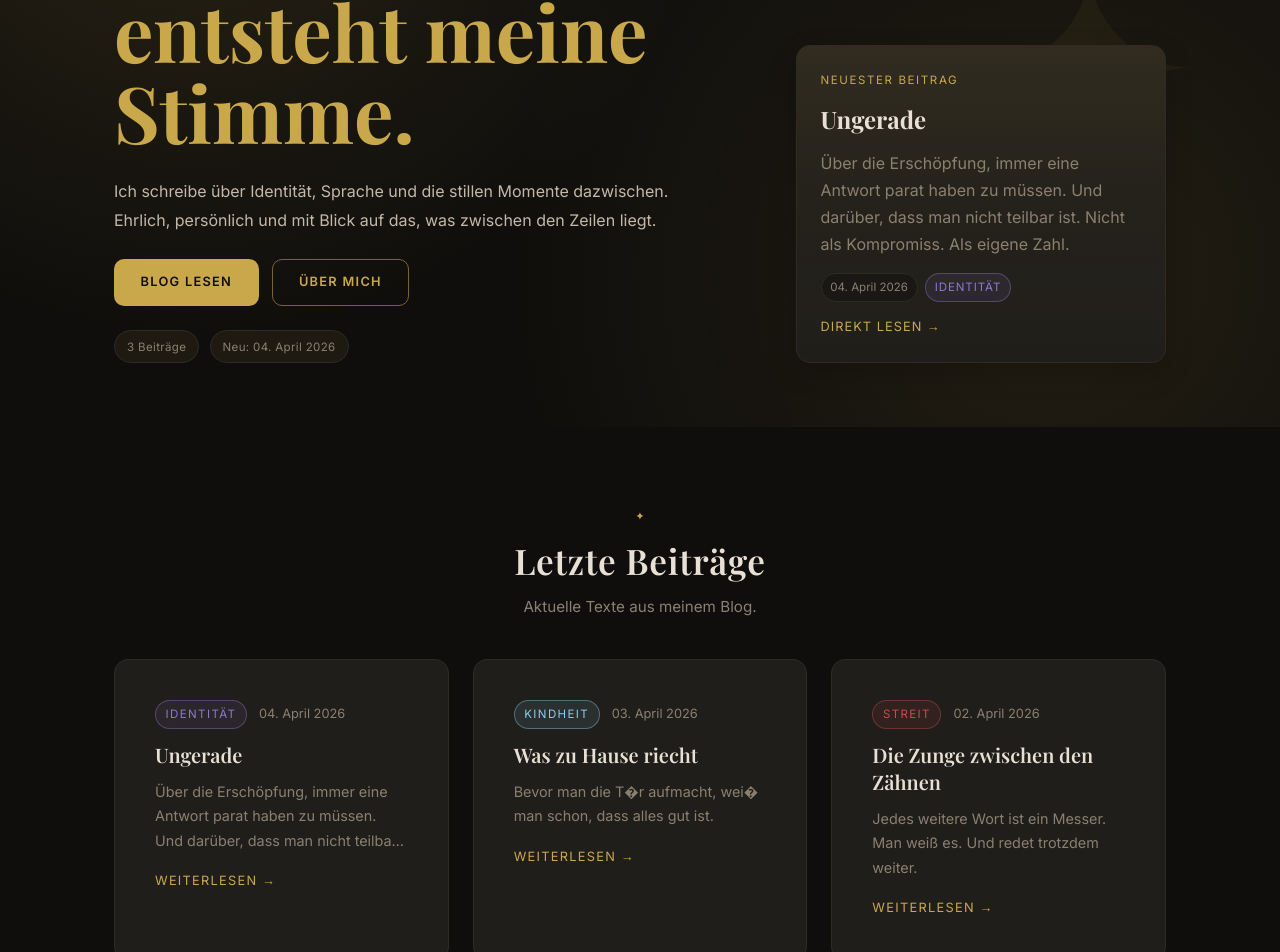
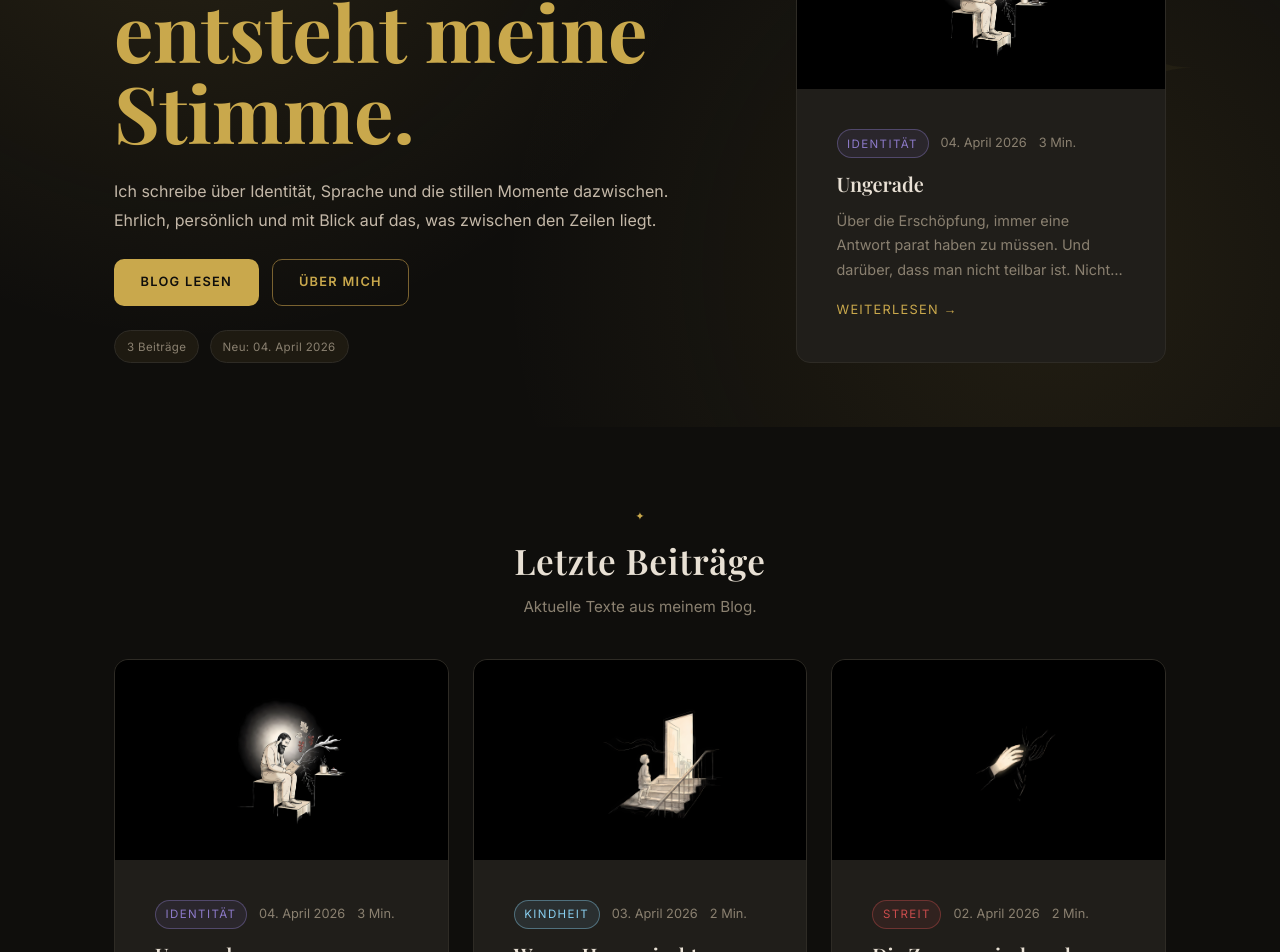
Before and after one commit to Mosaik114/Mazgin-Nerway, a Next.js app: page / in a window 1280 px wide. Shown: the part 360-1312 px from the top of the page. Built offline with nearby package versions, Linux system fonts and the light colour scheme; no server answers.

Commit message:
kleine bugs gefixt

```diff
--- a/src/app/about/page.tsx
+++ b/src/app/about/page.tsx
@@ -25,7 +25,8 @@ export default function AboutPage() {
               src="/images/PB-Bild.png"
               alt="Porträt von Mazgin Nerway"
               fill
-              sizes="(max-width: 768px) 200px, (max-width: 1024px) 240px, 300px"
+              sizes="(max-width: 768px) 467px, (max-width: 1024px) 574px, 682px"
+              quality={90}
               className={styles.profileImage}
               priority
             />
--- a/src/app/page.module.css
+++ b/src/app/page.module.css
@@ -90,23 +90,20 @@
 .heroAside {
   display: flex;
   flex-direction: column;
-  gap: 0.9rem;
-  padding: var(--space-md);
-  border: 1px solid var(--color-border);
-  border-radius: var(--radius-md);
-  background:
-    linear-gradient(180deg, rgba(var(--color-gold-rgb), 0.1) 0%, rgba(var(--color-gold-rgb), 0.03) 45%, transparent 100%),
-    var(--color-bg-card);
-  box-shadow: 0 10px 28px rgba(0, 0, 0, 0.18);
+  gap: 0.8rem;
   animation: fadeUp 0.7s ease both;
-  transition: border-color 0.25s, transform 0.25s, box-shadow 0.25s;
-  cursor: pointer;
 }
 
 .heroAside:hover {
-  border-color: var(--color-gold-dim);
-  transform: translateY(-2px);
-  box-shadow: 0 14px 34px rgba(0, 0, 0, 0.24);
+  transform: none;
+}
+
+.heroAsideCardWrap {
+  position: relative;
+}
+
+.heroAsideCardWrap > :global(a) {
+  width: 100%;
 }
 
 .heroAsideLabel {
@@ -120,6 +117,46 @@
   font-size: clamp(1.25rem, 2.4vw, 1.5rem);
   line-height: 1.3;
   color: var(--color-text);
+}
+
+.heroAsideCover {
+  position: relative;
+  width: 100%;
+  aspect-ratio: 16 / 8.6;
+  border-radius: var(--radius-sm);
+  overflow: hidden;
+  background-color: #050505;
+}
+
+.heroAsideCoverImg {
+  object-fit: contain;
+  object-position: center;
+  padding: 0.7rem;
+}
+
+.heroAsideBadge {
+  position: absolute;
+  top: 0.55rem;
+  left: 0.55rem;
+  z-index: 4;
+  display: inline-flex;
+  align-items: center;
+  padding: 0.2rem 0.5rem;
+  border-radius: var(--radius-pill);
+  border: 1px solid rgba(var(--color-gold-rgb), 0.55);
+  font-size: 0.61rem;
+  letter-spacing: 0.1em;
+  text-transform: uppercase;
+  pointer-events: none;
+  backdrop-filter: blur(2px);
+  transition: transform 0.22s ease, box-shadow 0.22s ease, letter-spacing 0.22s ease;
+  box-shadow: 0 2px 6px rgba(0, 0, 0, 0.18);
+}
+
+.heroAsideCardWrap:hover .heroAsideBadge {
+  transform: translateY(-1px);
+  box-shadow: 0 4px 10px rgba(0, 0, 0, 0.28);
+  letter-spacing: 0.11em;
 }
 
 .heroAsideText {
--- a/src/app/page.tsx
+++ b/src/app/page.tsx
@@ -37,31 +37,29 @@ export default function Home() {
           </div>
 
           {latestPost && (
-            <Link
-              href={`/blog/${latestPost.slug}`}
-              className={styles.heroAside}
-              aria-label={`Neuester Beitrag lesen: ${latestPost.title}`}
-            >
-              <p className={styles.heroAsideLabel}>Neuester Beitrag</p>
-              <h2 className={styles.heroAsideTitle}>{latestPost.title}</h2>
-              <p className={styles.heroAsideText}>{latestPost.excerpt}</p>
-              <div className={styles.heroAsideMeta}>
-                <time>{formatDate(latestPost.date)}</time>
-                {latestPost.category && (
+            <div className={styles.heroAside}>
+              <div className={styles.heroAsideCardWrap}>
                 <span
-                    className={styles.heroAsideCategory}
+                  className={styles.heroAsideBadge}
                   style={{
                     color: CATEGORY_COLORS[latestPost.category as Category] ?? 'var(--color-gold)',
-                      backgroundColor: `${CATEGORY_COLORS[latestPost.category as Category] ?? 'var(--color-gold)'}1a`,
-                      borderColor: `${CATEGORY_COLORS[latestPost.category as Category] ?? 'var(--color-gold)'}66`,
+                    borderColor: `${CATEGORY_COLORS[latestPost.category as Category] ?? 'var(--color-gold)'}99`,
+                    backgroundColor: `${CATEGORY_COLORS[latestPost.category as Category] ?? 'var(--color-gold)'}1f`,
                   }}
                 >
-                    {latestPost.category}
+                  Neuester Beitrag
                 </span>
-                )}
+                <BlogCard
+                  title={latestPost.title}
+                  slug={latestPost.slug}
+                  date={latestPost.date}
+                  excerpt={latestPost.excerpt}
+                  category={latestPost.category}
+                  coverImage={latestPost.coverImage}
+                  readingTime={latestPost.readingTime}
+                />
               </div>
-              <span className={styles.heroAsideLink}>Direkt lesen →</span>
-            </Link>
+            </div>
           )}
         </div>
         <div className={styles.heroOrn} aria-hidden>✦</div>
@@ -83,6 +81,8 @@ export default function Home() {
                 date={post.date}
                 excerpt={post.excerpt}
                 category={post.category}
+                coverImage={post.coverImage}
+                readingTime={post.readingTime}
               />
             ))}
           </div>
--- a/src/components/BlogCard.module.css
+++ b/src/components/BlogCard.module.css
@@ -1,4 +1,5 @@
 .card {
+  --card-accent: var(--color-gold-dim);
   display: block;
   background-color: var(--color-bg-card);
   border: 1px solid var(--color-border);
@@ -29,24 +30,9 @@
   padding: var(--space-lg);
 }
 
-.card::before {
-  content: '';
-  position: absolute;
-  top: 0;
-  left: 0;
-  width: 3px;
-  height: 0;
-  background: linear-gradient(to bottom, var(--color-gold), var(--color-gold-dim));
-  transition: height 0.3s ease;
-}
-
 .card:hover {
-  border-color: var(--color-gold-dim);
+  border-color: var(--card-accent);
   transform: translateY(-2px);
-}
-
-.card:hover::before {
-  height: 100%;
 }
 
 .meta {
--- a/src/components/BlogCard.tsx
+++ b/src/components/BlogCard.tsx
@@ -1,5 +1,6 @@
 import Link from 'next/link';
 import Image from 'next/image';
+import type { CSSProperties } from 'react';
 import { CATEGORY_COLORS, type Category } from '@/lib/categories';
 import { formatDate } from '@/lib/config';
 import styles from './BlogCard.module.css';
@@ -14,11 +15,23 @@ interface Props {
   readingTime?: number;
 }
 
-export default function BlogCard({ title, slug, date, excerpt, category, coverImage, readingTime }: Props) {
+export default function BlogCard({
+  title,
+  slug,
+  date,
+  excerpt,
+  category,
+  coverImage,
+  readingTime,
+}: Props) {
   const formatted = formatDate(date);
+  const accentColor = category
+    ? (CATEGORY_COLORS[category as Category] ?? 'var(--color-gold-dim)')
+    : 'var(--color-gold-dim)';
+  const cardStyle = { '--card-accent': accentColor } as CSSProperties;
 
   return (
-    <Link href={`/blog/${slug}`} className={styles.card}>
+    <Link href={`/blog/${slug}`} className={styles.card} style={cardStyle}>
       <article>
         {coverImage && (
           <div className={styles.cover}>
```
Also changed, not shown: src/app/blog/BlogList.tsx (+6 -1 lines), src/app/blog/blog.module.css (+2 -17 lines). Lines whose indentation alone changed are shown as unchanged.
